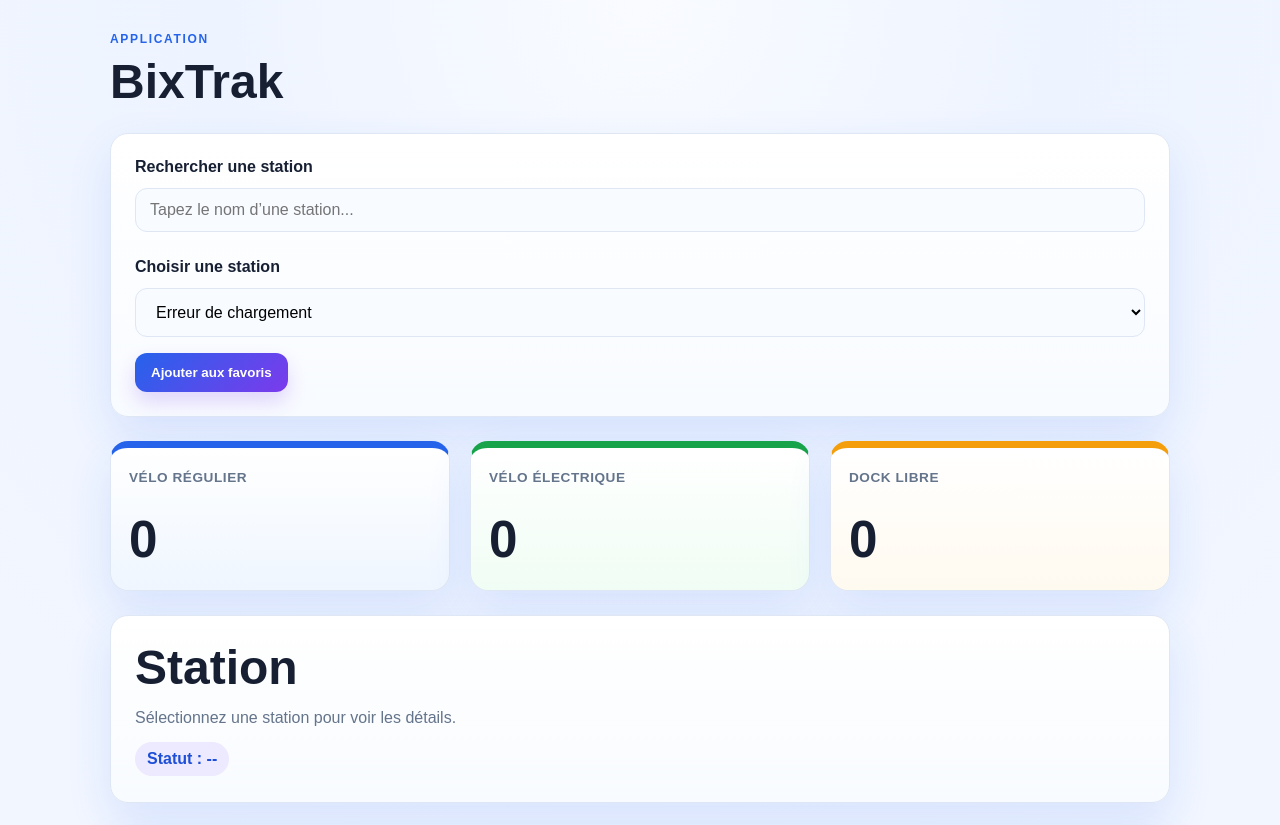
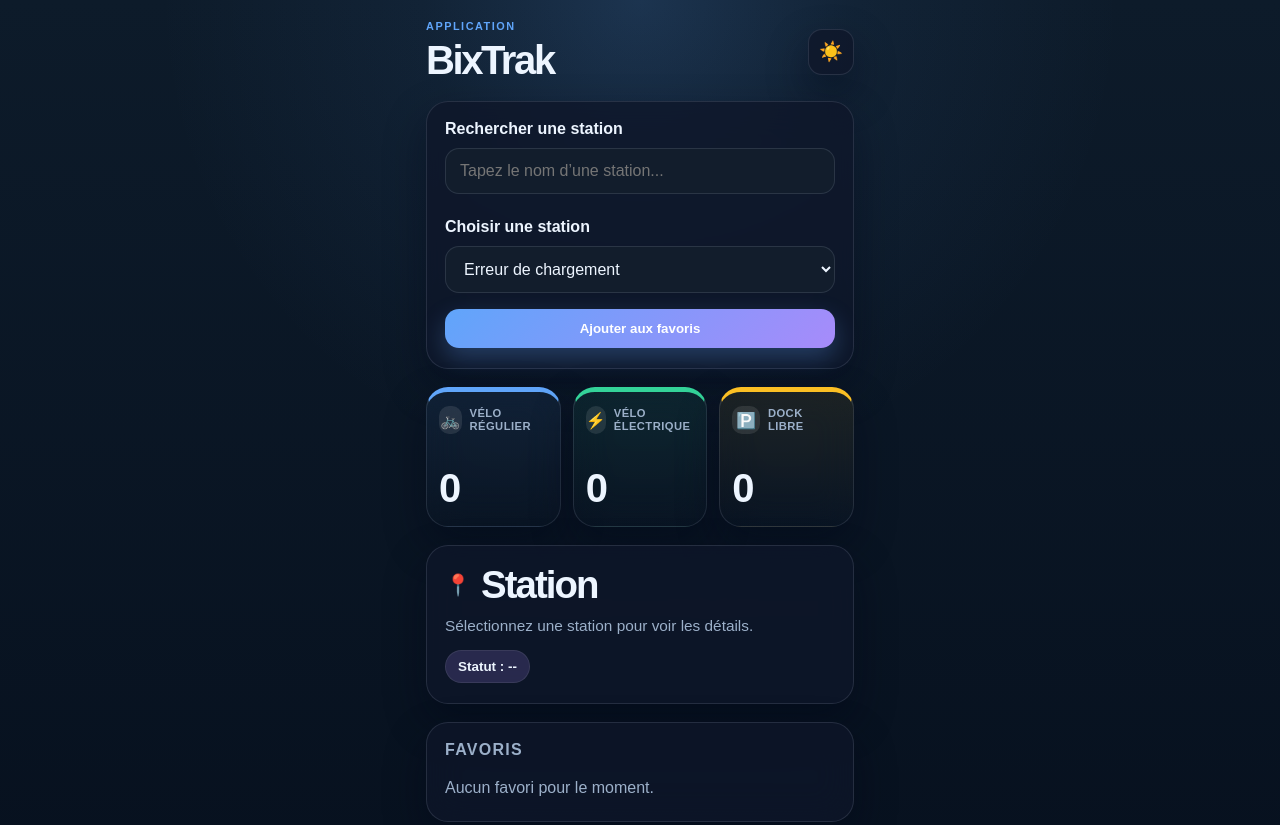
Before and after one commit to em3ze/bixtrak, a website: page public/index.html in a window 1280 px wide. Shown: the top 825 px of the page. Drawn offline with Linux system fonts and the light colour scheme; no server answers.

Commit message:
Add files via upload

```diff
--- a/public/app.js
+++ b/public/app.js
@@ -8,9 +8,31 @@ const stationName = document.getElementById('station-name');
 const stationMeta = document.getElementById('station-meta');
 const favoriteToggle = document.getElementById('favorite-toggle');
 const favoriteList = document.getElementById('favorite-list');
+const themeToggle = document.getElementById('theme-toggle');
 
 let allStations = [];
 let favorites = JSON.parse(localStorage.getItem('bixtrak-favorites') || '[]');
+
+function applyTheme(theme) {
+  const isDark = theme === 'dark';
+  document.body.classList.toggle('theme-light', !isDark);
+  document.body.classList.toggle('theme-dark', isDark);
+  if (themeToggle) {
+    themeToggle.innerHTML = isDark ? '<span class="theme-toggle-icon">☀️</span>' : '<span class="theme-toggle-icon">🌙</span>';
+    themeToggle.setAttribute('aria-label', isDark ? 'Activer le mode jour' : 'Activer le mode sombre');
+  }
+}
+
+function initTheme() {
+  const savedTheme = localStorage.getItem('bixtrak-theme') || 'dark';
+  applyTheme(savedTheme);
+}
+
+function toggleTheme() {
+  const nextTheme = document.body.classList.contains('theme-light') ? 'dark' : 'light';
+  localStorage.setItem('bixtrak-theme', nextTheme);
+  applyTheme(nextTheme);
+}
 
 function normalizeFavorites() {
   favorites = Array.from(new Set(favorites.map(String)));
@@ -213,5 +235,8 @@ favoriteToggle.addEventListener('click', () => {
   }
 });
 
+themeToggle.addEventListener('click', toggleTheme);
+
+initTheme();
 renderFavorites();
 loadStations();
--- a/public/index.html
+++ b/public/index.html
@@ -6,13 +6,16 @@
     <title>BixTrak</title>
     <link rel="stylesheet" href="/styles.css" />
   </head>
-  <body>
+  <body class="theme-dark">
     <div class="app-shell">
       <header class="topbar">
         <div>
           <p class="eyebrow">Application</p>
           <h1>BixTrak</h1>
         </div>
+        <button id="theme-toggle" class="theme-toggle" type="button" aria-label="Basculer le thème">
+          <span class="theme-toggle-icon">☀️</span>
+        </button>
       </header>
 
       <main class="content">
@@ -37,25 +40,37 @@
 
         <section class="stats-grid">
           <article class="card stat-card accent-blue">
-            <span class="label">Vélo régulier</span>
+            <div class="card-header">
+              <span class="card-icon">🚲</span>
+              <span class="label">Vélo régulier</span>
+            </div>
             <strong id="regular-bike-count">0</strong>
           </article>
 
           <article class="card stat-card accent-green">
-            <span class="label">Vélo électrique</span>
+            <div class="card-header">
+              <span class="card-icon">⚡</span>
+              <span class="label">Vélo électrique</span>
+            </div>
             <strong id="ebike-count">0</strong>
           </article>
 
           <article class="card stat-card accent-orange">
-            <span class="label">Dock libre</span>
+            <div class="card-header">
+              <span class="card-icon">🅿️</span>
+              <span class="label">Dock libre</span>
+            </div>
             <strong id="dock-count">0</strong>
           </article>
         </section>
 
         <section class="details card">
-          <h2 id="station-name">Station</h2>
+          <div class="details-topline">
+            <span class="details-icon">📍</span>
+            <h2 id="station-name">Station</h2>
+          </div>
           <p id="station-meta">Sélectionnez une station pour voir les détails.</p>
-          <p id="station-status" class="status-line">Statut : --</p>
+          <p id="station-status" class="status-line" data-status="unknown">Statut : --</p>
         </section>
 
         <section class="favorites card">
--- a/public/styles.css
+++ b/public/styles.css
@@ -1,6 +1,31 @@
 :root {
-  --bg: #f3f7ff;
-  --panel: #ffffff;
+  --bg: #07111f;
+  --bg-2: #0d1b2a;
+  --panel: rgba(15, 23, 42, 0.78);
+  --panel-strong: #111c2b;
+  --panel-soft: rgba(19, 31, 46, 0.95);
+  --primary: #60a5fa;
+  --primary-dark: #3b82f6;
+  --success: #34d399;
+  --success-soft: rgba(52, 211, 153, 0.16);
+  --warning: #fbbf24;
+  --warning-soft: rgba(251, 191, 36, 0.14);
+  --danger: #f87171;
+  --danger-soft: rgba(248, 113, 113, 0.16);
+  --purple: #a78bfa;
+  --purple-soft: rgba(167, 139, 250, 0.18);
+  --text: #edf5ff;
+  --muted: #9cb0c9;
+  --border: rgba(148, 163, 184, 0.18);
+  --shadow: 0 18px 40px rgba(2, 6, 23, 0.42);
+}
+
+body.theme-light {
+  --bg: #edf4ff;
+  --bg-2: #e6f0ff;
+  --panel: rgba(255, 255, 255, 0.9);
+  --panel-strong: #ffffff;
+  --panel-soft: #f8fbff;
   --primary: #2563eb;
   --primary-dark: #1d4ed8;
   --success: #16a34a;
@@ -11,9 +36,9 @@
   --danger-soft: #fee2e2;
   --purple: #7c3aed;
   --purple-soft: #ede9fe;
-  --text: #172033;
-  --muted: #64748b;
-  --border: #dfe7f4;
+  --text: #162130;
+  --muted: #53657d;
+  --border: rgba(37, 99, 235, 0.12);
   --shadow: 0 18px 45px rgba(37, 99, 235, 0.12);
 }
 
@@ -21,26 +46,35 @@
   box-sizing: border-box;
 }
 
+html, body {
+  margin: 0;
+  min-height: 100%;
+}
+
 body {
-  margin: 0;
   font-family: Arial, Helvetica, sans-serif;
-  background: radial-gradient(circle at top, #f9fbff 0%, #eef4ff 35%, var(--bg) 100%);
+  background: radial-gradient(circle at top, rgba(96, 165, 250, 0.18) 0%, rgba(96, 165, 250, 0.06) 20%, transparent 45%),
+    linear-gradient(180deg, var(--bg-2) 0%, var(--bg) 100%);
   color: var(--text);
+  transition: background 0.25s ease, color 0.25s ease;
 }
 
 .app-shell {
-  max-width: 1100px;
+  max-width: 460px;
   margin: 0 auto;
-  padding: 32px 20px 48px;
+  padding: 20px 16px 40px;
 }
 
 .topbar {
-  margin-bottom: 24px;
+  display: flex;
+  align-items: center;
+  justify-content: space-between;
+  margin-bottom: 18px;
 }
 
 .eyebrow {
   margin: 0;
-  font-size: 0.75rem;
+  font-size: 0.68rem;
   letter-spacing: 0.14em;
   text-transform: uppercase;
   color: var(--primary);
@@ -48,54 +82,65 @@ body {
 }
 
 h1 {
-  margin: 8px 0 0;
-  font-size: clamp(2rem, 4vw, 3rem);
+  margin: 6px 0 0;
+  font-size: clamp(2rem, 7vw, 2.5rem);
+  letter-spacing: -0.06em;
+}
+
+.theme-toggle {
+  width: 46px;
+  height: 46px;
+  border-radius: 14px;
+  border: 1px solid var(--border);
+  background: var(--panel);
+  color: var(--text);
+  box-shadow: var(--shadow);
+  cursor: pointer;
+  display: grid;
+  place-items: center;
+  font-size: 1.2rem;
 }
 
 .content {
   display: grid;
-  gap: 24px;
+  gap: 18px;
 }
 
 .card {
   background: var(--panel);
   border: 1px solid var(--border);
-  border-radius: 18px;
+  border-radius: 22px;
   box-shadow: var(--shadow);
+  backdrop-filter: blur(18px);
 }
 
 .selector-panel {
-  padding: 24px;
-  background: linear-gradient(180deg, #ffffff 0%, #f8fbff 100%);
+  padding: 18px 18px 20px;
 }
 
 .selector-panel label {
   display: block;
   font-weight: 700;
-  margin-bottom: 12px;
+  margin-bottom: 10px;
+  color: var(--text);
+}
+
+#station-search, .selector-panel select {
+  width: 100%;
+  padding: 13px 14px;
+  border-radius: 14px;
+  border: 1px solid var(--border);
+  background: var(--panel-soft);
+  color: var(--text);
+  font-size: 1rem;
 }
 
 #station-search {
-  width: 100%;
-  padding: 12px 14px;
-  border-radius: 12px;
-  border: 1px solid var(--border);
-  background: #f8fbff;
-  font-size: 1rem;
-  margin-bottom: 18px;
+  margin-bottom: 16px;
 }
 
 .select-label {
   margin-top: 8px;
-}
-
-.selector-panel select {
-  width: 100%;
-  padding: 14px 16px;
-  border-radius: 12px;
-  border: 1px solid var(--border);
-  background: #f8fbff;
-  font-size: 1rem;
 }
 
 .action-row {
@@ -103,79 +148,104 @@ h1 {
 }
 
 #favorite-toggle {
+  width: 100%;
   border: none;
-  border-radius: 12px;
+  border-radius: 14px;
   background: linear-gradient(135deg, var(--primary) 0%, var(--purple) 100%);
   color: #fff;
   padding: 12px 16px;
   font-weight: 700;
   cursor: pointer;
-  box-shadow: 0 10px 20px rgba(124, 58, 237, 0.2);
-}
-
-#favorite-toggle:hover {
-  background: linear-gradient(135deg, var(--primary-dark) 0%, var(--primary) 100%);
+  box-shadow: 0 10px 25px rgba(96, 165, 250, 0.28);
 }
 
 .stats-grid {
   display: grid;
-  grid-template-columns: repeat(auto-fit, minmax(180px, 1fr));
-  gap: 20px;
+  grid-template-columns: repeat(3, minmax(0, 1fr));
+  gap: 12px;
 }
 
 .stat-card {
-  padding: 22px 18px;
-  min-height: 150px;
+  padding: 14px 12px 16px;
+  min-height: 140px;
   display: flex;
   flex-direction: column;
   justify-content: space-between;
-  background: linear-gradient(180deg, #ffffff 0%, #f9fbff 100%);
+  gap: 8px;
+}
+
+.card-header {
+  display: flex;
+  align-items: center;
+  gap: 8px;
+}
+
+.card-icon {
+  width: 28px;
+  height: 28px;
+  border-radius: 10px;
+  display: grid;
+  place-items: center;
+  background: rgba(255, 255, 255, 0.1);
+  font-size: 1rem;
 }
 
 .label {
   color: var(--muted);
-  font-size: 0.85rem;
+  font-size: 0.7rem;
   font-weight: 700;
   letter-spacing: 0.04em;
   text-transform: uppercase;
+  line-height: 1.2;
 }
 
 .stat-card strong {
-  font-size: clamp(2.3rem, 5vw, 3.2rem);
+  font-size: clamp(2rem, 6vw, 2.5rem);
   line-height: 1.1;
 }
 
 .accent-blue {
-  border-top: 7px solid var(--primary);
-  background: linear-gradient(180deg, #ffffff 0%, #eff6ff 100%);
+  border-top: 5px solid var(--primary);
+  background: linear-gradient(180deg, rgba(96, 165, 250, 0.08) 0%, rgba(15, 23, 42, 0.08) 100%);
 }
 
 .accent-green {
-  border-top: 7px solid var(--success);
-  background: linear-gradient(180deg, #ffffff 0%, #f0fdf4 100%);
+  border-top: 5px solid var(--success);
+  background: linear-gradient(180deg, rgba(52, 211, 153, 0.08) 0%, rgba(15, 23, 42, 0.08) 100%);
 }
 
 .accent-orange {
-  border-top: 7px solid var(--warning);
-  background: linear-gradient(180deg, #ffffff 0%, #fffaf0 100%);
+  border-top: 5px solid var(--warning);
+  background: linear-gradient(180deg, rgba(251, 191, 36, 0.08) 0%, rgba(15, 23, 42, 0.08) 100%);
 }
 
 .details {
-  padding: 26px 24px;
-  background: linear-gradient(180deg, #ffffff 0%, #f8fbff 100%);
+  padding: 18px 18px 20px;
+}
+
+.details-topline {
+  display: flex;
+  align-items: center;
+  gap: 10px;
+  margin-bottom: 8px;
+}
+
+.details-icon {
+  font-size: 1.3rem;
 }
 
 .details h2 {
-  margin: 0 0 10px;
-  font-size: clamp(2rem, 4vw, 3rem);
+  margin: 0;
+  font-size: clamp(1.8rem, 8vw, 2.4rem);
   line-height: 1.1;
+  letter-spacing: -0.05em;
 }
 
 #station-meta {
   margin: 0 0 12px;
   color: var(--muted);
-  line-height: 1.6;
-  font-size: 1rem;
+  line-height: 1.55;
+  font-size: 0.96rem;
 }
 
 .status-line {
@@ -186,27 +256,32 @@ h1 {
   padding: 8px 12px;
   border-radius: 999px;
   font-weight: 700;
+  font-size: 0.84rem;
   background: var(--purple-soft);
-  color: var(--primary-dark);
+  color: var(--text);
+  border: 1px solid rgba(255, 255, 255, 0.08);
 }
 
 .status-line[data-status="open"] {
   background: var(--success-soft);
-  color: #166534;
+  color: #a7f3d0;
 }
 
 .status-line[data-status="closed"] {
   background: var(--danger-soft);
-  color: #991b1b;
+  color: #fecaca;
 }
 
 .favorites {
-  padding: 24px;
+  padding: 18px;
 }
 
 .favorites h3 {
-  margin-top: 0;
-  margin-bottom: 16px;
+  margin: 0 0 14px;
+  font-size: 1rem;
+  text-transform: uppercase;
+  letter-spacing: 0.08em;
+  color: var(--muted);
 }
 
 .favorite-list {
@@ -224,8 +299,8 @@ h1 {
   gap: 12px;
   padding: 10px 12px;
   border: 1px solid var(--border);
-  border-radius: 10px;
-  background: #f8fbff;
+  border-radius: 12px;
+  background: var(--panel-soft);
 }
 
 .favorite-name {
@@ -241,19 +316,23 @@ h1 {
 .favorite-remove {
   border: none;
   background: transparent;
-  color: var(--primary-dark);
-  font-size: 1.3rem;
+  color: var(--primary);
+  font-size: 1.4rem;
   cursor: pointer;
 }
 
 .empty-state {
   color: var(--muted);
-  padding: 10px 0;
+  padding: 6px 0;
 }
 
-@media (max-width: 640px) {
+@media (max-width: 420px) {
+  .stats-grid {
+    grid-template-columns: 1fr;
+  }
+
   .app-shell {
-    padding-left: 14px;
-    padding-right: 14px;
+    padding-left: 12px;
+    padding-right: 12px;
   }
 }
```
